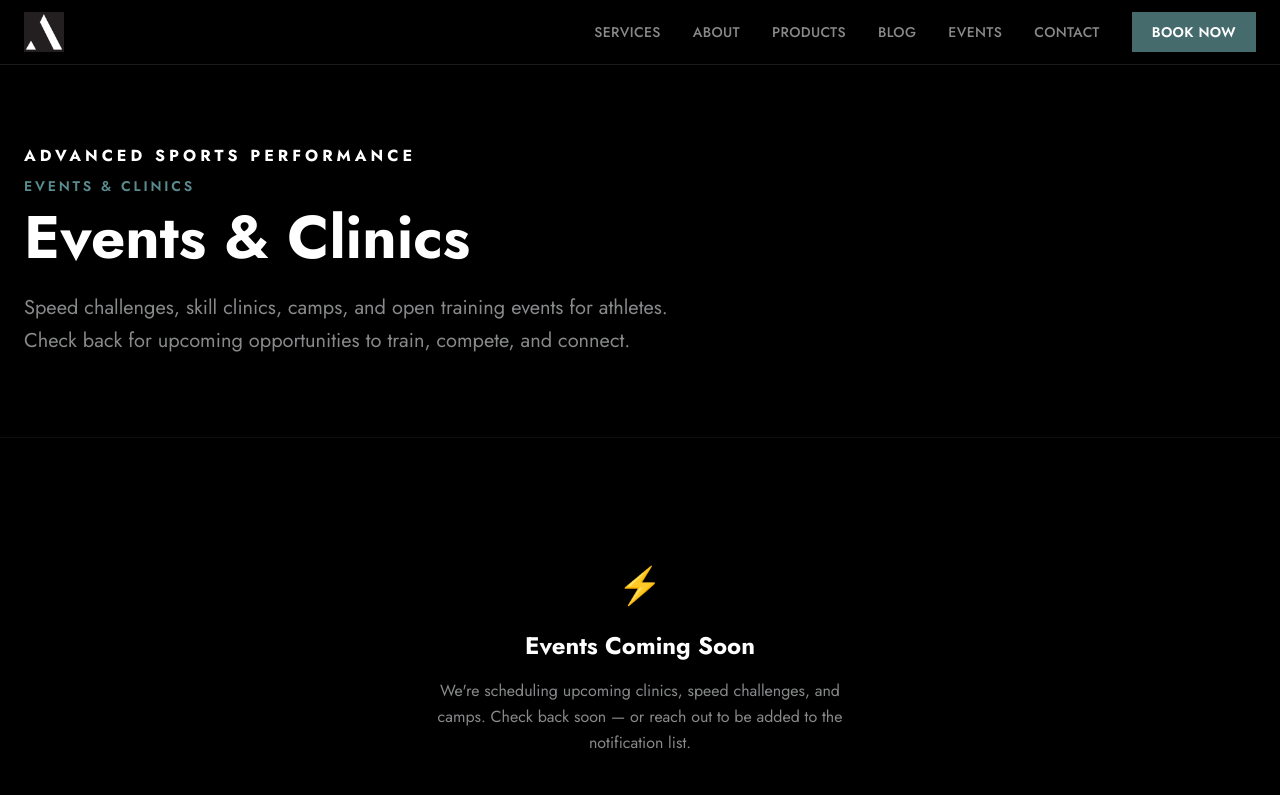
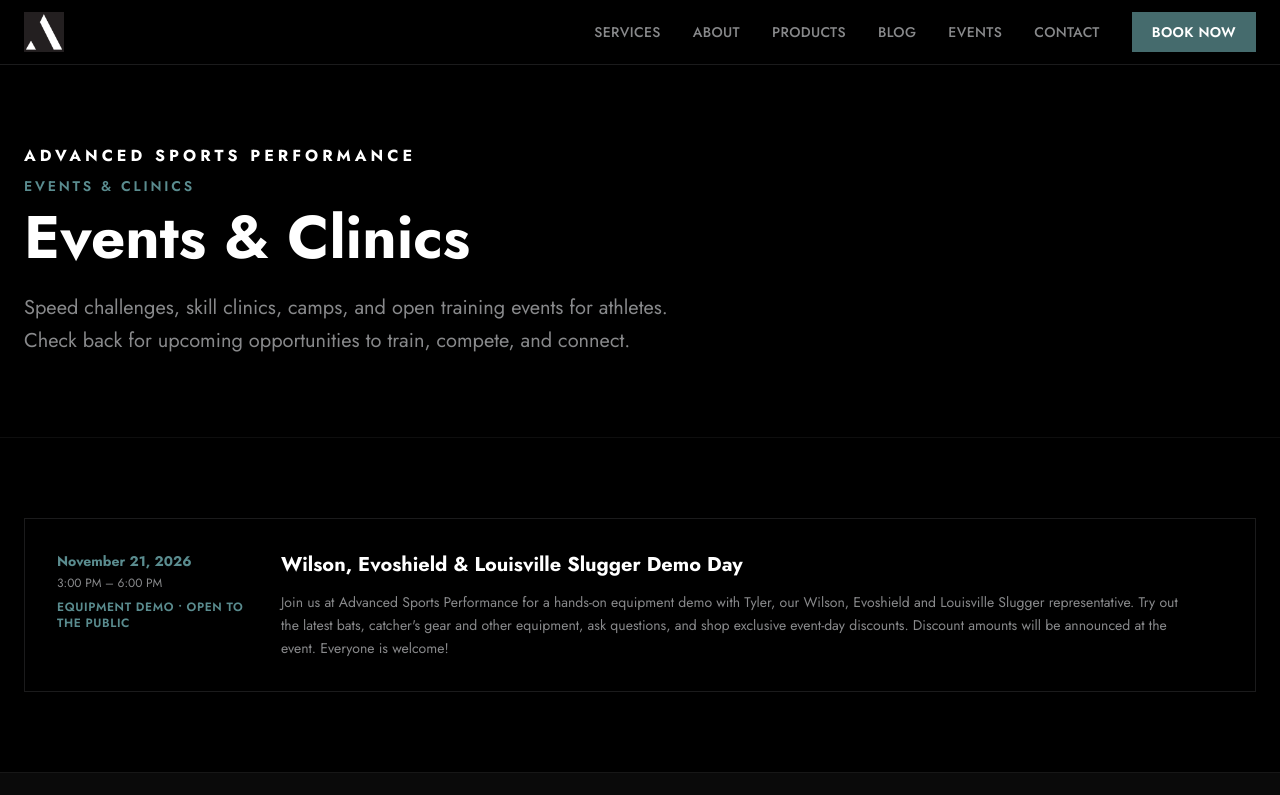
Before and after one commit to o2bswat/advanced-sports-performance, a Next.js app: page /events in a window 1280 px wide. Shown: the top 795 px of the page. Built offline with nearby package versions, Linux system fonts and the light colour scheme.

Commit message:
Publish November 21 Wilson Evoshield Louisville Slugger demo day

```diff
--- a/src/app/events/EventsClient.tsx
+++ b/src/app/events/EventsClient.tsx
@@ -60,6 +60,13 @@ const EVENTS: {
   spots?: number;
   url?: string;
 }[] = [
+  {
+    title: "Wilson, Evoshield & Louisville Slugger Demo Day",
+    date: "November 21, 2026",
+    time: "3:00 PM – 6:00 PM",
+    type: "Equipment Demo • Open to the Public",
+    description: "Join us at Advanced Sports Performance for a hands-on equipment demo with Tyler, our Wilson, Evoshield and Louisville Slugger representative. Try out the latest bats, catcher's gear and other equipment, ask questions, and shop exclusive event-day discounts. Discount amounts will be announced at the event. Everyone is welcome!",
+  },
   // ── EXAMPLE — remove this and add your real events ──
   // {
   //   title: "Speed & Agility Clinic",
```
